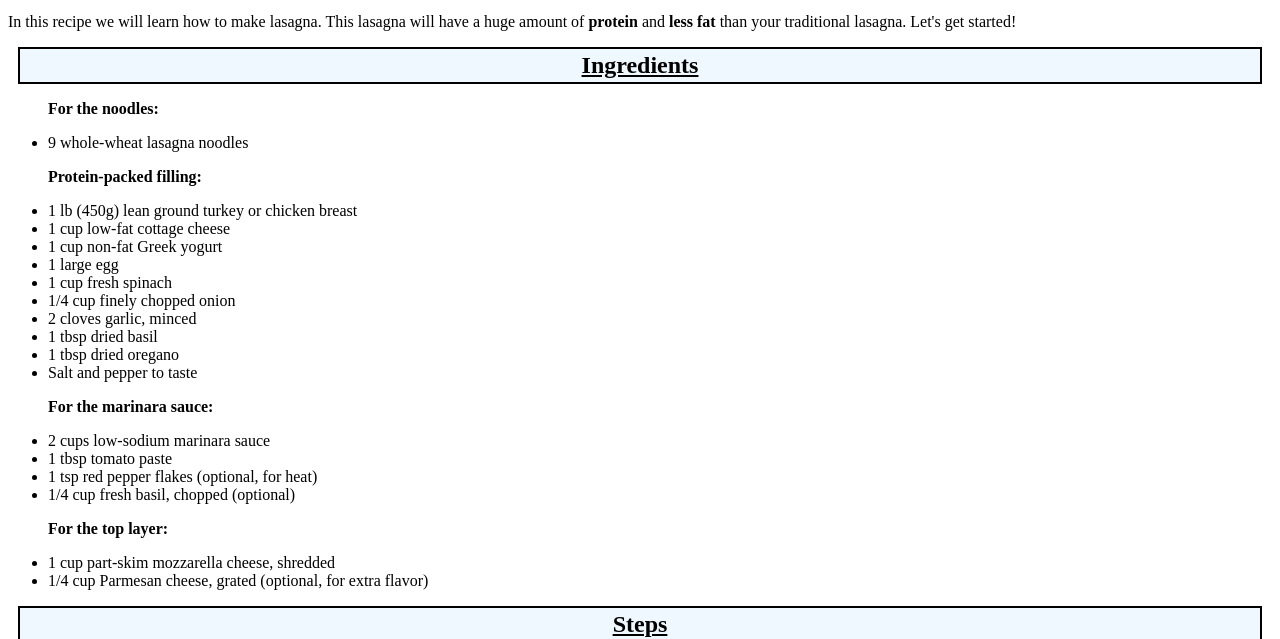
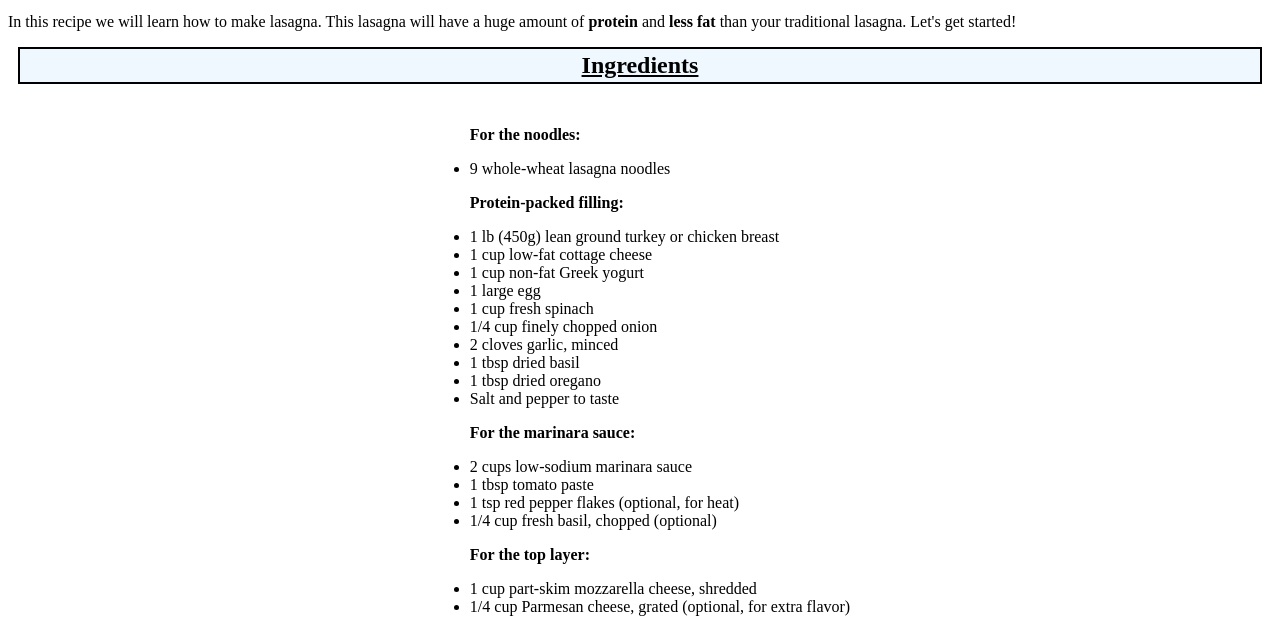
Before and after one commit to aaronaulet/odin-recipes, a plain HTML site: page recipes/lasagna.html in a window 1280 px wide. Shown: the part 185-824 px from the top of the page. Drawn offline with Linux system fonts and the light colour scheme.

Commit message:
added declarations to classes div.list and .unorder

```diff
--- a/recipes/lasagna.css
+++ b/recipes/lasagna.css
@@ -27,3 +27,10 @@ button{
 a{
     text-decoration:none;
 }
+div.list{
+    text-align:center;
+}
+.unorder{
+    display:inline-block;
+    text-align:left;
+}
```
